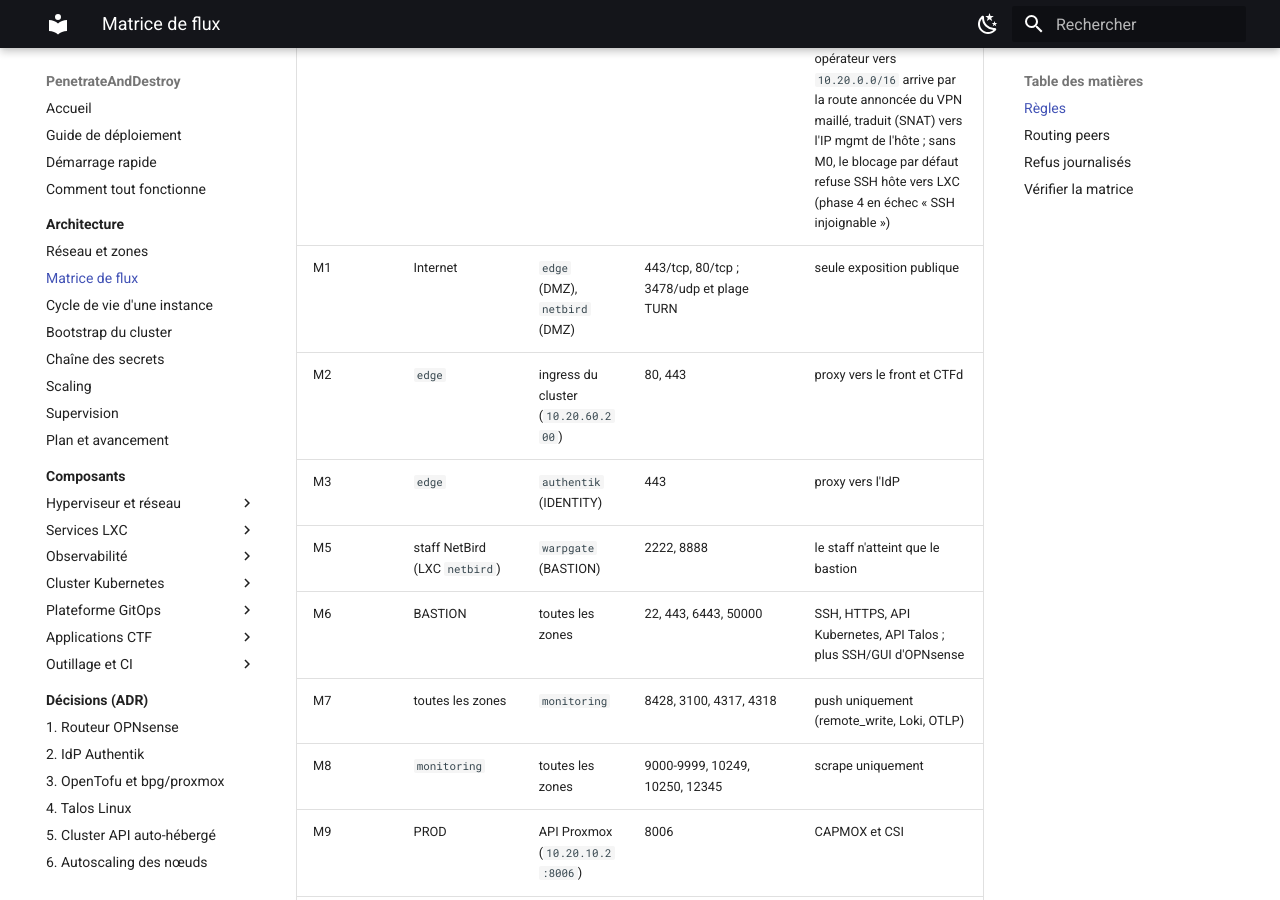
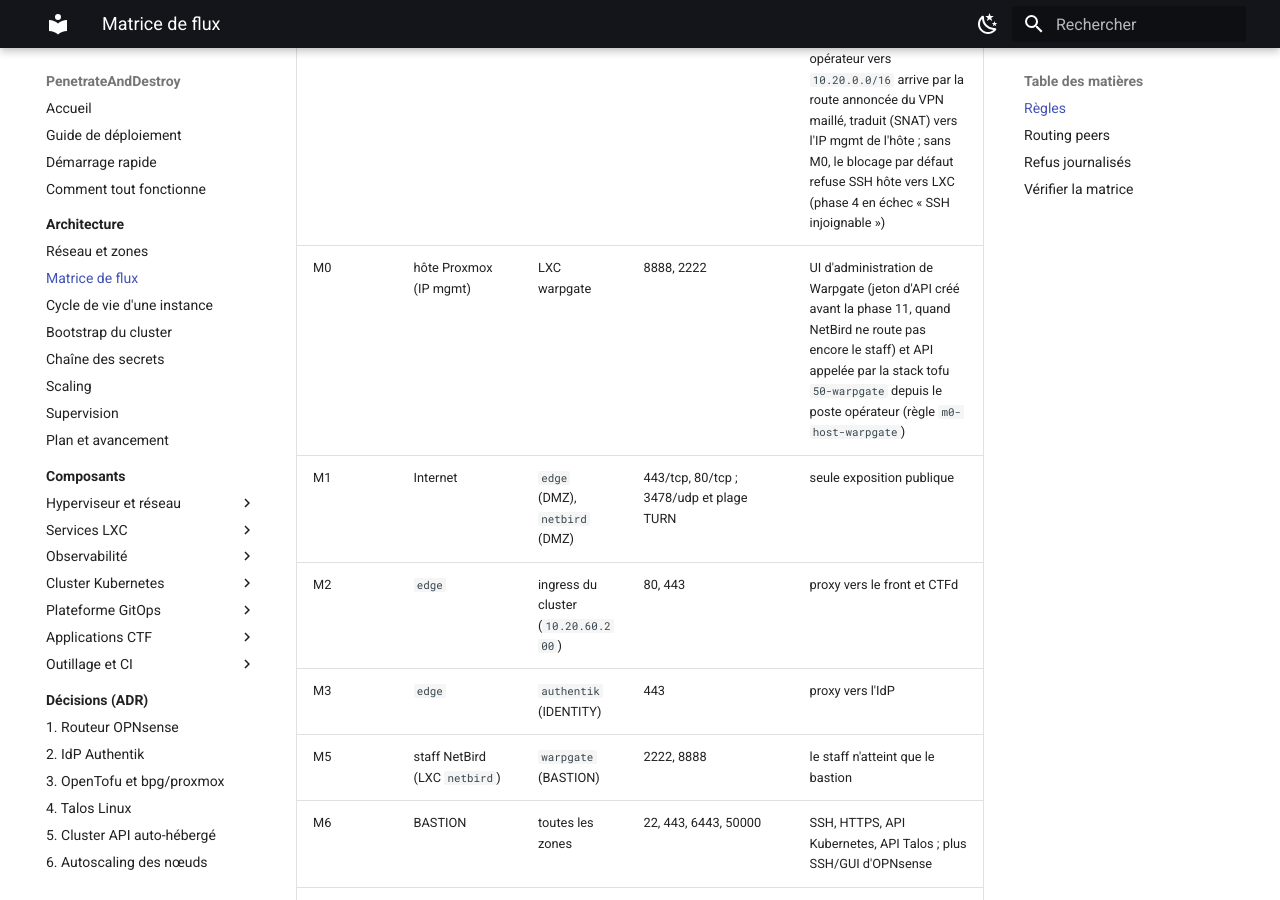
Before and after one commit to kim-tsr/penetrate-and-destroy, an MkDocs documentation site: the page built from docs/architecture/flux.md, in a window 1280 px wide and 900 px high, scrolled down 418 px. Built offline with MkDocs 1.6.1 and Material for MkDocs 9.7.7, drawn with Linux system fonts in a browser that asks for light colours.

Commit message:
fix(opnsense): règle m0-host-warpgate (UI admin et API Warpgate 8888/2222 injoignables depuis le poste opérateur)

```diff
--- a/docs/architecture/flux.md
+++ b/docs/architecture/flux.md
@@ -9,6 +9,7 @@ déclarés dans la stack OpenTofu `60-opnsense-rules`, à partir des ports du co
 | Réf. | Source | Destination | Ports | Pourquoi |
 |---|---|---|---|---|
 | M0 | hôte Proxmox (IP mgmt `10.20.10.2`) | toutes les zones | 22, 443, 6443, 50000 | le rebond SSH d'Ansible vers les LXC passe par l'hôte, et le trafic du poste opérateur vers `10.20.0.0/16` arrive par la route annoncée du VPN maillé, traduit (SNAT) vers l'IP mgmt de l'hôte ; sans M0, le blocage par défaut refuse SSH hôte vers LXC (phase 4 en échec « SSH injoignable ») |
+| M0 | hôte Proxmox (IP mgmt) | LXC warpgate | 8888, 2222 | UI d'administration de Warpgate (jeton d'API créé avant la phase 11, quand NetBird ne route pas encore le staff) et API appelée par la stack tofu `50-warpgate` depuis le poste opérateur (règle `m0-host-warpgate`) |
 | M1 | Internet | `edge` (DMZ), `netbird` (DMZ) | 443/tcp, 80/tcp ; 3478/udp et plage TURN | seule exposition publique |
 | M2 | `edge` | ingress du cluster (`10.20.60.200`) | 80, 443 | proxy vers le front et CTFd |
 | M3 | `edge` | `authentik` (IDENTITY) | 443 | proxy vers l'IdP |
```
Also changed, not shown: 1 other file.
